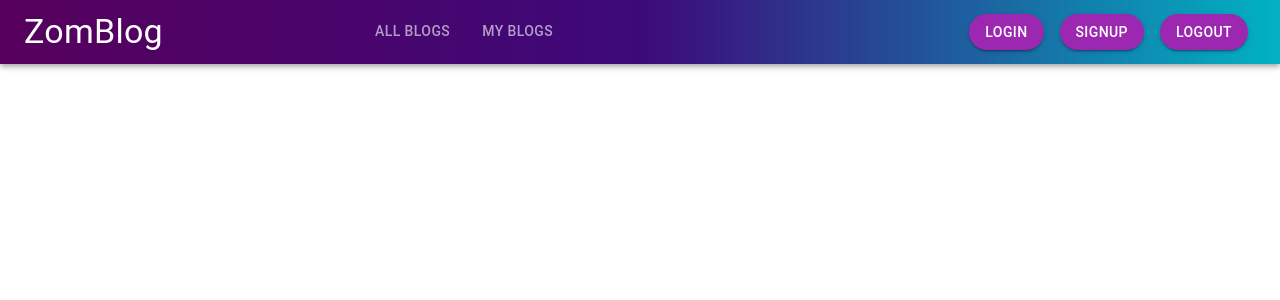
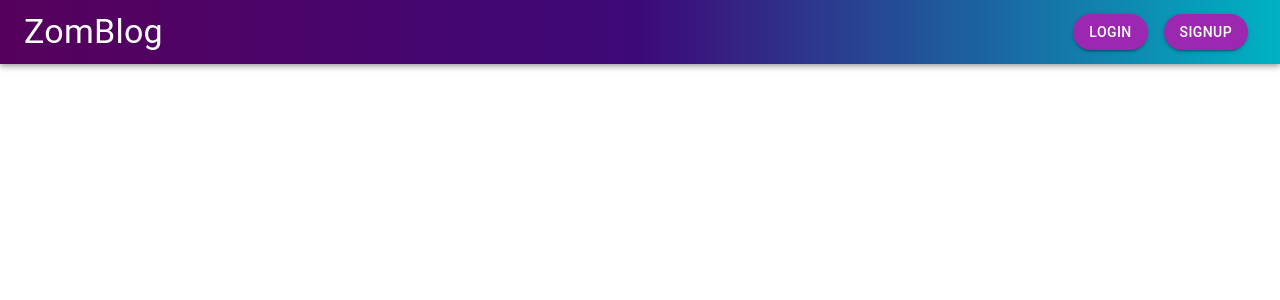
Before and after one commit to JRGReynolds/Zomblog, a React (Create React App) app: page / in a window 1280 px wide. Shown: the top 300 px of the page. Built offline with nearby package versions, Linux system fonts and the light colour scheme.

Commit message:
third change, header complete

```diff
--- a/src/components/Header.js
+++ b/src/components/Header.js
@@ -5,11 +5,13 @@ import {  AppBar,
         Box,
         Button,
         Tabs,
-        Tab } from '@mui/material'
+        Tab,
+} from '@mui/material';
 import { Link } from 'react-router-dom';
+import { useSelector } from "react-redux";
+const Header = () => {
+  const isLoggedIn = useSelector((state) => state.isLoggedIn);
 
-
-const Header = () => {
   const [value, setValue] = useState() ;
   return (
     <AppBar
@@ -21,7 +23,7 @@ const Header = () => {
     >
       <Toolbar>
         <Typography variant="h4">ZomBlog</Typography>
-        <Box display="flex" marginLeft={"auto"} marginRight="auto">
+        { isLoggedIn && <Box display="flex" marginLeft={"auto"} marginRight="auto">
         <Tabs
            textColor="inherit"
            value={value}
@@ -32,9 +34,9 @@ const Header = () => {
           </Tabs>
 
 
-        </Box>
+        </Box>}
         <Box display="flex" marginLeft="auto" >
-          <Button
+        { !isLoggedIn && <> <Button
           LinkComponent={Link}
           to="/auth"
           variant="contained"
@@ -51,8 +53,8 @@ const Header = () => {
           color="secondary"
           >
             Signup
-          </Button>
-          <Button
+          </Button> </>}
+         { isLoggedIn && <Button
           LinkComponent={Link}
           to="/auth"
           variant="contained"
@@ -60,7 +62,7 @@ const Header = () => {
           color="secondary"
           >
             Logout
-          </Button>
+          </Button> }
         </Box>
       </Toolbar>
 
--- a/src/index.js
+++ b/src/index.js
@@ -5,7 +5,6 @@ import App from "./App";
 import { BrowserRouter } from 'react-router-dom';
 import { Provider } from 'react-redux';
 import { store } from "./store";
-
  ReactDOM.render(
   <React.StrictMode>
     <BrowserRouter>
@@ -16,7 +15,3 @@ import { store } from "./store";
   </React.StrictMode>,
   document.getElementById("root")
 );
-
-// If you want to start measuring performance in your app, pass a function
-// to log results (for example: reportWebVitals(console.log))
-// or send to an analytics endpoint. Learn more: https://bit.ly/CRA-vitals
--- a/src/store/index.js
+++ b/src/store/index.js
@@ -9,7 +9,7 @@ const authSlice = createSlice({
         },
         logout(state) {
             state.isLoggedIn = false
-        }
+        },
     },
 });
 
```
